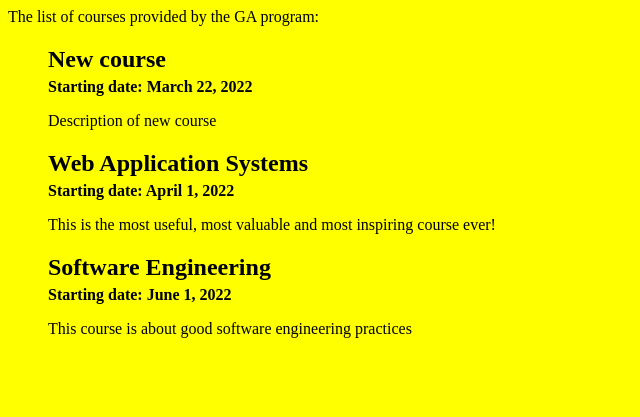
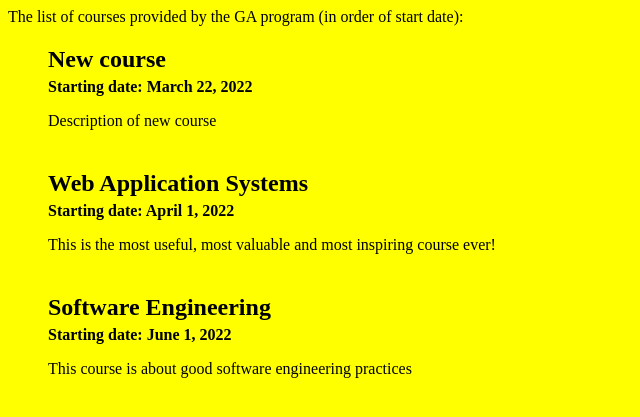
Before and after one commit to frasersamsonstudent/practical-test, a Django app: page / in a window 1280 px wide. Shown: the top 417 px of the page, without its empty margins (0-640 px from the left). Run offline with Django 3.2, Linux system fonts and the light colour scheme; data comes from the database, SQL or seed files in the repository.

Commit message:
Change to css

```diff
--- a/static/courses/style.css
+++ b/static/courses/style.css
@@ -19,3 +19,7 @@ body {
     padding-left: 40px;
     list-style-type: none;
 }
+
+.coursesList li {
+    margin-bottom: 40px
+}
--- a/templates/courses/index.html
+++ b/templates/courses/index.html
@@ -10,7 +10,7 @@
     </head>
 
     <body>
-        The list of courses provided by the GA program:
+        The list of courses provided by the GA program (in order of start date):
 
         <div class="coursesContainer">
             <ul class="coursesList">
```
